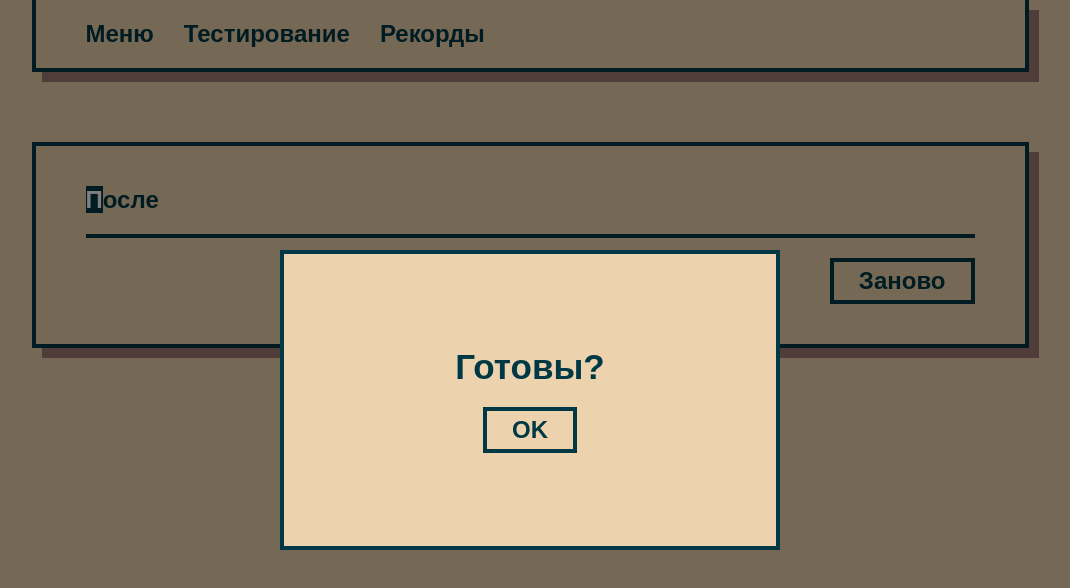
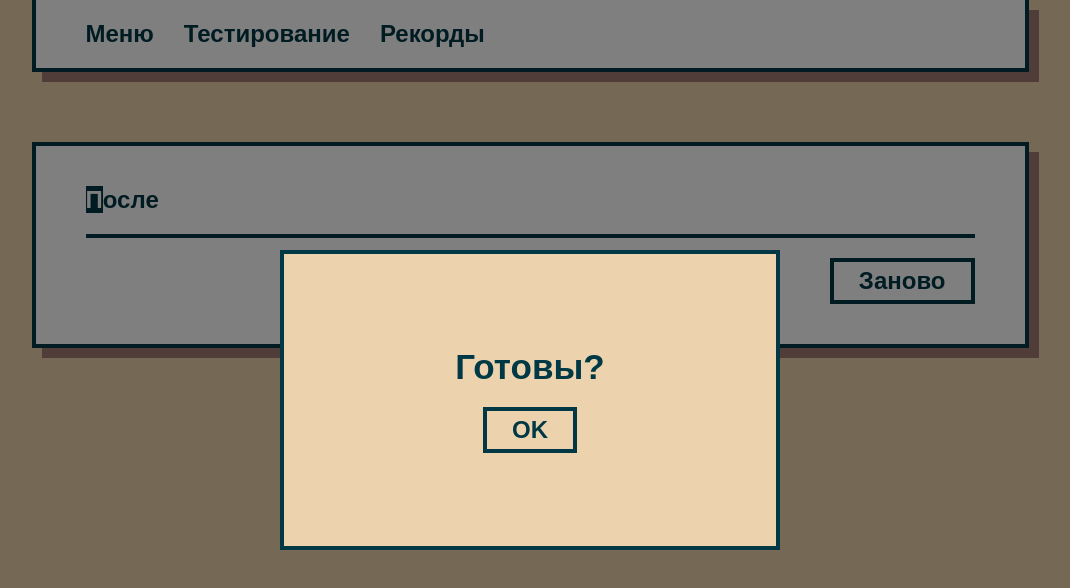
Before and after one commit to tiMURtSE/typing-app, a React (Create React App) app: page /testing in a window 1280 px wide. Shown: the top 588 px of the page, without its empty margins (110-1180 px from the left). Built offline with nearby package versions, Linux system fonts and the light colour scheme.

Commit message:
стили для таблицы добавлены

```diff
--- a/src/components/HighscoreItem.jsx
+++ b/src/components/HighscoreItem.jsx
@@ -10,7 +10,7 @@ const HighScoreItem = ({ score, number}) => {
     return (
         <StyledHighscoreItem>
             <td>{number}</td>
-            <td>
+            <td className='date-row'>
                 <div>{date}</div>
                 <div>{[hours, minutes].join(':')}</div>
             </td>
--- a/src/components/styles/GlobalStyles.js
+++ b/src/components/styles/GlobalStyles.js
@@ -24,7 +24,10 @@ export const GlobalStyles = createGlobalStyle`
 
     input,
     button,
-    textarea {
+    textarea,
+    table,
+    th,
+    tr {
         font-family: inherit;
         font-weight: inherit;
         font-size: inherit;
--- a/src/components/styles/HighscoreItem.styled.js
+++ b/src/components/styles/HighscoreItem.styled.js
@@ -1,7 +1,19 @@
 import styled from "styled-components";
 
 const StyledHighscoreItem = styled.tr`
+    border: none;
 
+    &:nth-child(even) {
+        background-color: #f0f0f0;
+    }
+
+    & td {
+        padding: 10px 0 10px 20px;
+    }
+
+    & .date-row {
+        font-size: 16px;
+ }
 `
 
 export default StyledHighscoreItem;
--- a/src/components/styles/Navbar.styled.js
+++ b/src/components/styles/Navbar.styled.js
@@ -5,8 +5,8 @@ export const StyledNavbar = styled.nav`
     align-items: center;
     column-gap: 30px;
     padding: 20px 50px 20px;
-    // margin-top: -10px;
 
+    background-color: #fff;
     box-shadow: 10px 10px 0px 0px var(--cream);
     border-left: 4px solid var(--dark);
     border-right: 4px solid var(--dark);
--- a/src/components/styles/Text.styled.js
+++ b/src/components/styles/Text.styled.js
@@ -2,6 +2,10 @@ import styled from "styled-components";
 
 const StyledText = styled.div`
     overflow: auto;
+
+    &:focus {
+        outline: none;
+    }
 
     & .curr {
         background-color: var(--dark);
--- a/src/components/styles/TextBox.styled.js
+++ b/src/components/styles/TextBox.styled.js
@@ -3,6 +3,7 @@ import styled from "styled-components";
 const StyledTextBox = styled.div`
     padding: 40px 50px;
 
+    background-color: #fff;
     box-shadow: 10px 10px 0px 0px var(--cream);
     border: 4px solid var(--dark);
 
@@ -15,8 +16,22 @@ const StyledTextBox = styled.div`
     }
 
     & .table {
-        border: 4px solid var(--dark);
         width: 100%;
+        border: 2px solid #fff;
+        border-collapse: collapse;
+    }
+
+    & .table th {
+        padding-bottom: 10px;
+        line-height: 1;
+
+        border: none;
+        border-bottom: 4px solid black;
+        border-right: 4px solid black;
+    }
+
+    & .table th:last-child {
+        border-right: none;
     }
 `
 
--- a/src/pages/Highscores.jsx
+++ b/src/pages/Highscores.jsx
@@ -10,10 +10,10 @@ const Highscores = () => {
             <table className='table'>
                 <thead>
                     <tr>
-                        <td>№</td>
-                        <td>Дата</td>
-                        <td>Скорость<br/>(сим./м.)</td>
-                        <td>Точность</td>
+                        <th>№</th>
+                        <th>Дата</th>
+                        <th>Скорость<br/>(сим./м.)</th>
+                        <th>Точность</th>
                     </tr>
                 </thead>
 
```
